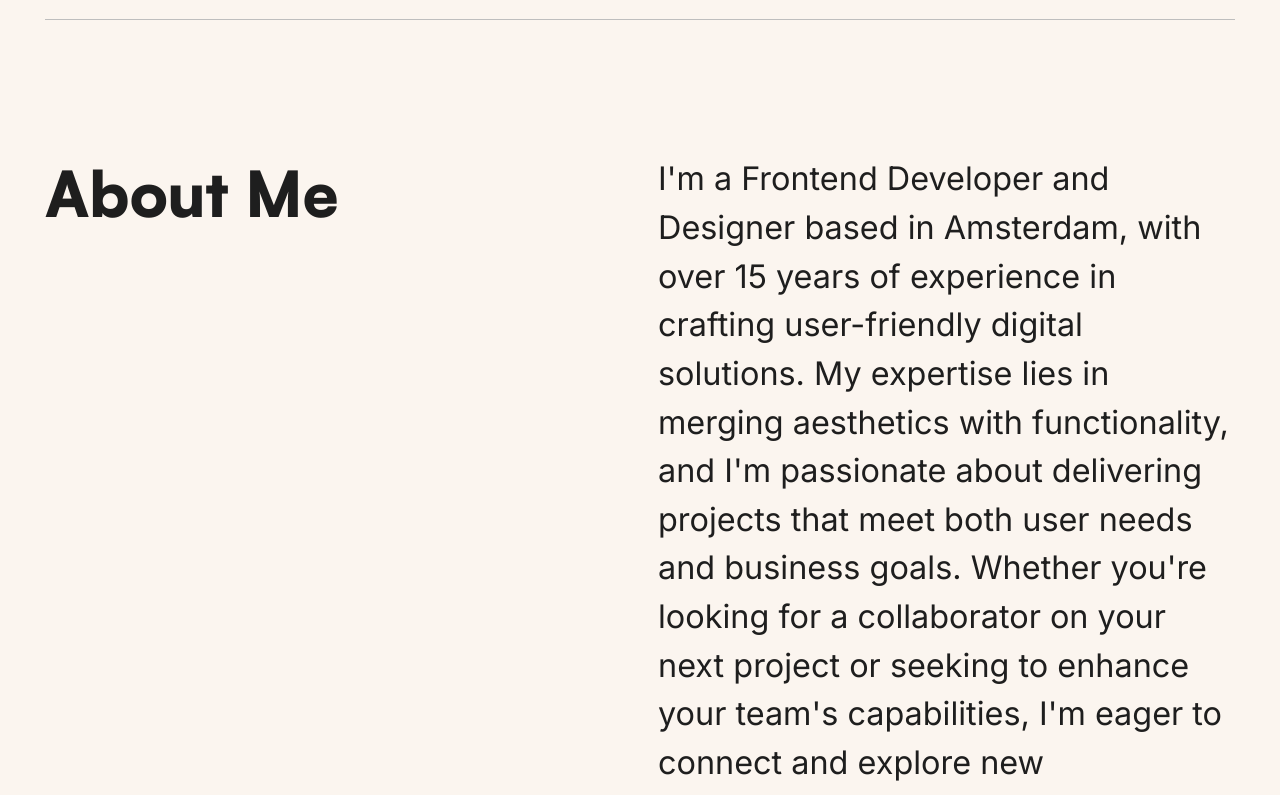
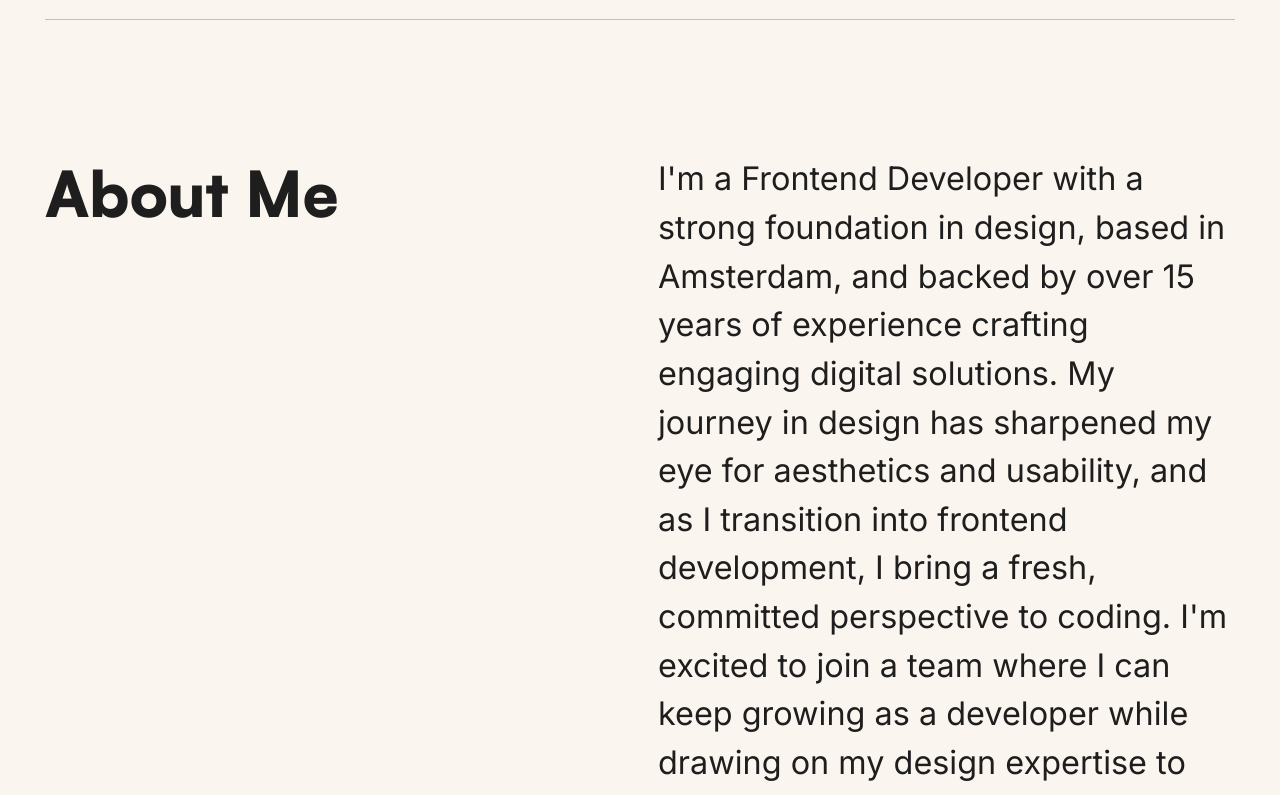
Before and after one commit to jasin1/portfolio-2024, a React (Vite) app: page / in a window 1280 px wide. Shown: the part 1820-2615 px from the top of the page. Built offline with nearby package versions, Linux system fonts and the light colour scheme.

Commit message:
Homepage about me  text update

```diff
--- a/src/pages/Home/Home.jsx
+++ b/src/pages/Home/Home.jsx
@@ -76,8 +76,7 @@ function Home() {
               <h2>About Me</h2>
               <div className="content-wrapper-small">
                 <p className="Header-sub">
-                I&apos;m a Frontend Developer and Designer based in Amsterdam, with over 15 years of experience in crafting user-friendly digital solutions. My expertise lies in merging aesthetics with functionality, and I&apos;m passionate about delivering projects that meet both user needs and business goals. Whether you&apos;re looking for a collaborator on your next project or seeking to enhance your team&apos;s capabilities, I&apos;m eager to connect and explore new opportunities!<br/>
-                Curious to learn more about my journey and skills?
+                I&apos;m a Frontend Developer with a strong foundation in design, based in Amsterdam, and backed by over 15 years of experience crafting engaging digital solutions. My journey in design has sharpened my eye for aesthetics and usability, and as I transition into frontend development, I bring a fresh, committed perspective to coding. I&apos;m excited to join a team where I can keep growing as a developer while drawing on my design expertise to build user-focused solutions. Curious about my journey and how my skills could support your team?
                 </p>
                 <div className="button-wrapper">
                   <Button
```
